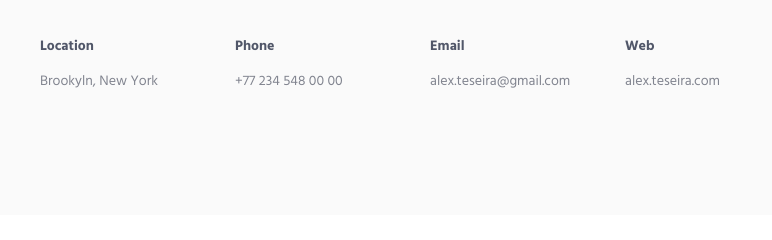
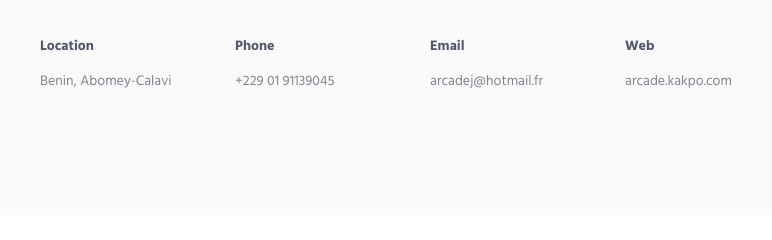
Before and after one commit to arcadejk/airResume, a website: page index.html in a window 1280 px wide. Shown: the part 3028-3268 px from the top of the page, 420-1192 px from the left. Drawn offline with Linux system fonts and the light colour scheme.

Commit message:
Updated Contact information

```diff
--- a/index.html
+++ b/index.html
@@ -495,19 +495,19 @@
                             <div class="row">
                                 <div class="col-md-3 col-xs-6 md-margin-b-30">
                                     <h5>Location</h5>
-                                    <a href="#">Brookyln, New York</a>
+                                    <a href="#">Benin, Abomey-Calavi</a>
                                 </div>
                                 <div class="col-md-3 col-xs-6 md-margin-b-30">
                                     <h5>Phone</h5>
-                                    <a href="#">+77 234 548 00 00</a>
+                                    <a href="#">+229 01 91139045</a>
                                 </div>
                                 <div class="col-md-3 col-xs-6">
                                     <h5>Email</h5>
-                                    <a href="mailto:#">alex.teseira@gmail.com</a>
+                                    <a href="mailto:#">arcadej@hotmail.fr</a>
                                 </div>
                                 <div class="col-md-3 col-xs-6">
                                     <h5>Web</h5>
-                                    <a href="#">alex.teseira.com</a>
+                                    <a href="https://github.com/arcadejk">arcade.kakpo.com</a>
                                 </div>
                             </div>
                         </div>
```
